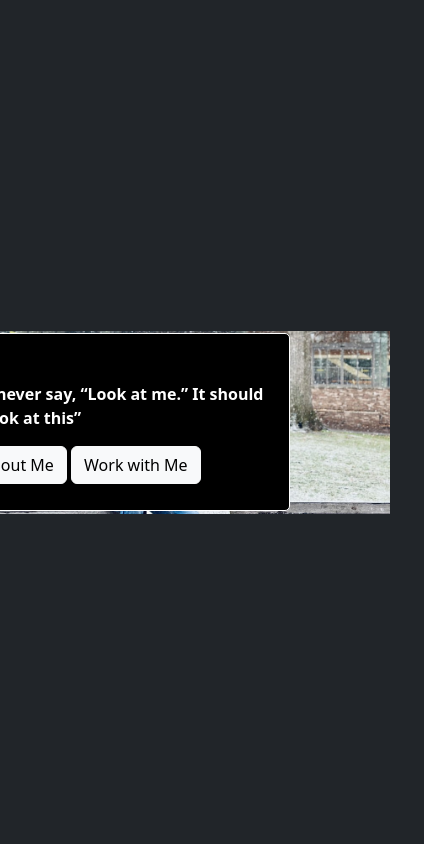
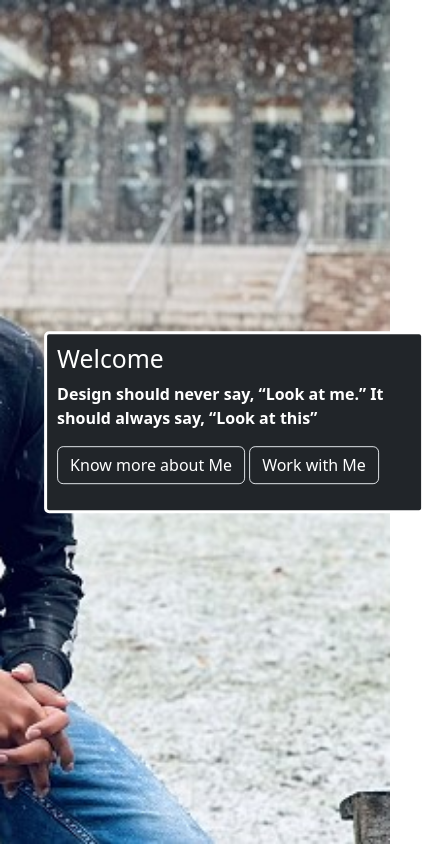
Before and after one commit to syamprasadchitluri/syamprasadchitluri.github.io, a plain HTML site: page index.html in a window 390 px wide. Shown: the whole page, 424 px wide, since content can reach past the window. Drawn offline with nearby package versions, Linux system fonts and the light colour scheme.

Commit message:
Aligned index page for mobile view and removed the unused css files

```diff
--- a/CSS/index.css
+++ b/CSS/index.css
@@ -1,81 +1,31 @@
-/*.lead::first-line {
-  font-weight: bold;
-  font-size: 30px;
+body {
+  height: 100vh;
 }
 
-img {
-  margin-left: auto;
-  margin-right: auto;
-  margin-top: 5em;
-  display: block;
-}
-
-.navbar .navbar-brand {
-  font-size: 30px;
-}
-.navbar .nav-item {
-  padding: 10px 20px;
-}
-.navbar .nav-link {
-  margin-left: 10px;
-}*/
-
-/*input {
-  background-color: #343a40;
-}*/
-
-/*footer {
-  padding: 20px 0;
-}*/
-
-ul.list-inline li {
-  display: inline-block;
-}
-
-/*footer p {
-  margin-bottom: 10px;
-  color: #fdfbfb;
-}
-
-footer a {
-  filter: brightness(150%);
-}*/
-
-/* body {
-  height: 300vh;
-} */
 .container {
   height: 100%;
 }
 
-.bodyDiv {
-  position: relative;
-  background-position: center;
-  background-repeat: no-repeat;
-  background-size: contain;
-  height: 100vh;
-  background-image: url("../images/SyamImage.jpg");
-}
-
 h2,
 p {
-  color: white;
   font-weight: bold;
 }
 
+.bodyDiv {
+  background-image: url("../images/SyamImage.jpg");
+  height: 100%;
+  background-position: center;
+  background-repeat: no-repeat;
+  background-size: cover;
+}
+
 .textDiv {
-  /* float: right;
-  position: absolute;
-  /*margin-left: 400px;*/
-  /* top: 50%;
-  left: 70%;
-  transform: translate(-50%,-50%); */
-  width: 50vh;
-  margin: 100px auto;
-  background-color: black;
-  border: 1px solid white;
-  padding: 10px;
+  border: 3px solid white;
   border-radius: 5px;
   position: absolute;
-  right: 100px;
+  padding: 10px;
+  width: 45vh;
+  top: 50%;
+  left: 60%;
+  transform: translate(-50%, -50%);
 }
--- a/index.html
+++ b/index.html
@@ -17,29 +17,28 @@
     />
     <script src="https://cdn.jsdelivr.net/npm/bootstrap@5.2.3/dist/js/bootstrap.bundle.min.js"></script>
   </head>
-  <body class="bodyDiv bg-dark d-flex justify-content-center align-items-center">
-    <!-- <div class="container d-flex align-items-center justify-content-center"> -->
-      <div class="textDiv">
-        <h2>Welcome</h2>
-        <p>
+  <body>
+    <div class="bodyDiv"></div>
+    <div class="textDiv bg-dark">
+      <h2 class="text-white">Welcome</h2>
+      <p class="text-white">
         Design should never say, “Look at me.” It should always say, “Look at
         this”
       </p>
       <button
         onclick="location.href= './HTML/about.html'"
         type="button"
-          class="btn btn-light mb-3"
+        class="btn btn-dark border mb-3"
       >
         Know more about Me
       </button>
       <button
         onclick="location.href= './HTML/contact.html'"
         type="button"
-          class="btn btn-light mb-3"
+        class="btn btn-dark border mb-3"
       >
         Work with Me
       </button>
     </div>
-    <!-- </div> -->
   </body>
 </html>
--- a/styles.css
+++ b/styles.css
@@ -30,3 +30,7 @@ footer i {
 .menu {
   display: none;
 }
+
+ul.list-inline li {
+  display: inline-block;
+}
```
Also changed, not shown: CSS/about.css (deleted, +0 -20 lines), CSS/contact.css (deleted, +0 -9 lines), CSS/project.css (+4 -18 lines), CSS/work.css (deleted, +0 -9 lines), HTML/about.html (+0 -1 lines), HTML/contact.html (+5 -6 lines), HTML/project.html (+1 -5 lines), HTML/work.html (+1 -2 lines), images/syam.png (deleted). Lines whose indentation alone changed are shown as unchanged.
